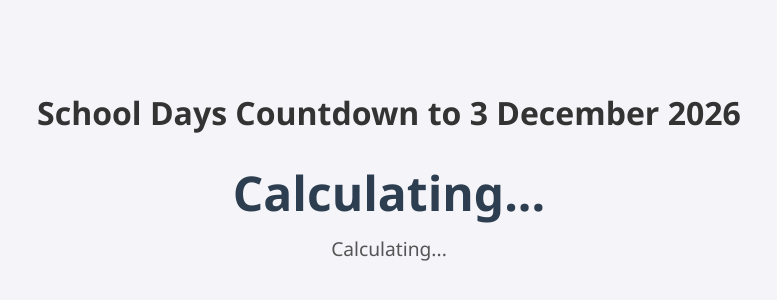
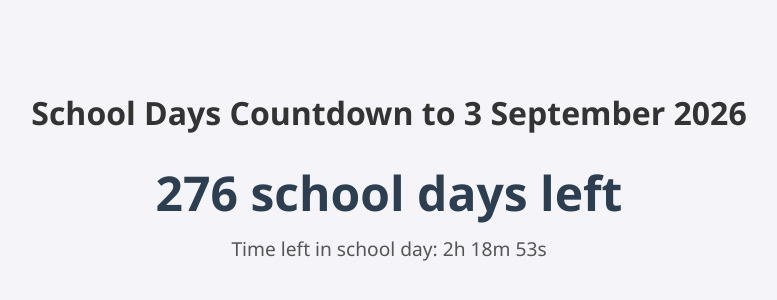
Before and after one commit to M4AN60/Count-Down, a plain HTML site: page index.html in a window 1280 px wide. Shown: the part 234-534 px from the top of the page, without its empty margins (251-1028 px from the left). Drawn offline with Linux system fonts and the light colour scheme.

Commit message:
Update index.html

```diff
--- a/index.html
+++ b/index.html
@@ -32,13 +32,18 @@
   </style>
 </head>
 <body>
-  <h1>School Days Countdown to 3 December 2026</h1>
+  <h1>School Days Countdown to 3 September 2026</h1>
   <div class="countdown" id="schoolDays">Calculating...</div>
   <div class="timer" id="dayTimeLeft">Calculating...</div>
 
   <script>
+    // List public holidays and school holidays to exclude
     const holidays = [
-      "2026-08-10" // Example: EKKA Public Holiday
+      "2026-04-06", "2026-04-07", "2026-04-08", "2026-04-09", "2026-04-10", // Easter break
+      "2026-06-22", "2026-06-23", "2026-06-24", "2026-06-25", "2026-06-26", // Mid-year break
+      "2026-09-21", "2026-09-22", "2026-09-23", "2026-09-24", "2026-09-25", // September break
+      "2026-01-01", "2026-01-26", "2026-04-03", "2026-04-06", // Public holidays (New Year, Aus Day, Good Friday, Easter Mon)
+      "2026-08-10" // EKKA (Brisbane Show Day)
     ];
 
     function isWeekend(date) {
@@ -65,7 +70,7 @@
 
     function updateCountdown() {
       const today = new Date();
-      const endDate = new Date("2026-12-03T00:00:00");
+      const endDate = new Date("2026-09-03T00:00:00");
 
       if (today > endDate) {
         document.getElementById("schoolDays").textContent = "School has finished!";
@@ -84,3 +89,28 @@
 
       let timeMessage = "";
       if (now < startOfDay) {
+        const diff = startOfDay - now;
+        timeMessage = `School starts in ${formatTime(diff)}`;
+      } else if (now > endOfDay) {
+        timeMessage = "School is over for today!";
+      } else {
+        const diff = endOfDay - now;
+        timeMessage = `Time left in school day: ${formatTime(diff)}`;
+      }
+
+      document.getElementById("dayTimeLeft").textContent = timeMessage;
+    }
+
+    function formatTime(ms) {
+      const totalSeconds = Math.floor(ms / 1000);
+      const hours = Math.floor(totalSeconds / 3600);
+      const minutes = Math.floor((totalSeconds % 3600) / 60);
+      const seconds = totalSeconds % 60;
+      return `${hours}h ${minutes}m ${seconds}s`;
+    }
+
+    updateCountdown();
+    setInterval(updateCountdown, 1000);
+  </script>
+</body>
+</html>
```
